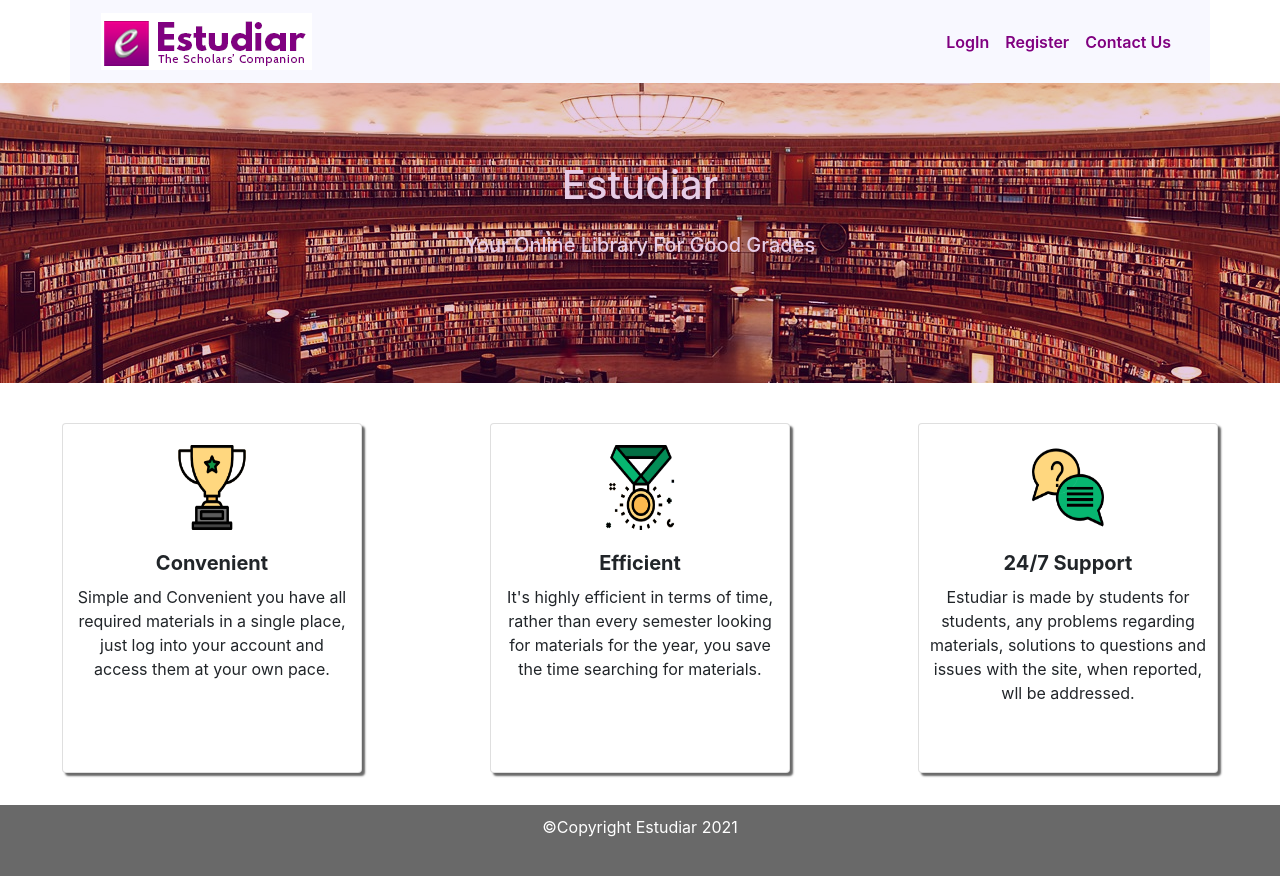
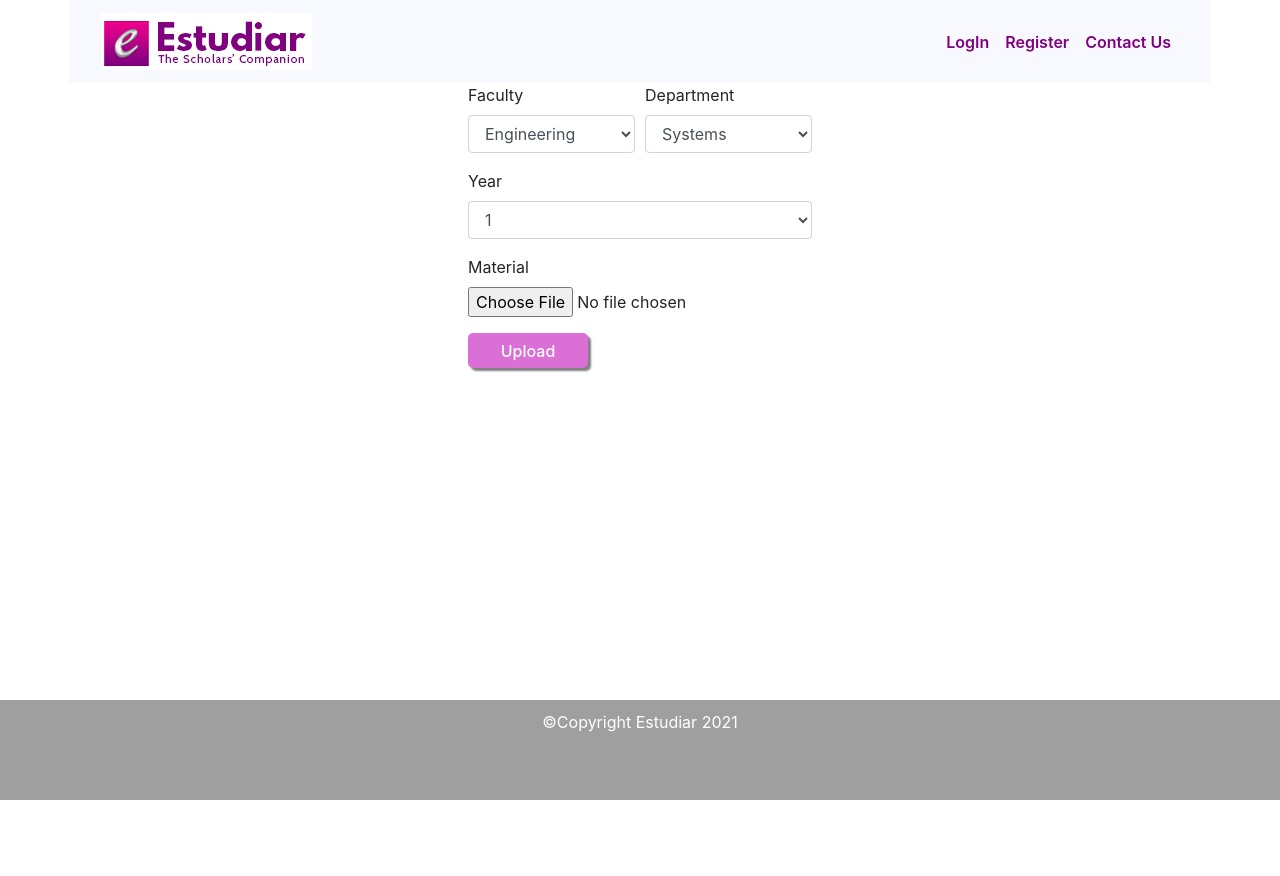
Before and after one commit to neostefan/estudiar-react, a React (Create React App) app: page /upload in a window 1280 px wide. Shown: the top 876 px of the page. After the commit the page ends 800 px from the top, so only its background shows below. Built offline with nearby package versions, Linux system fonts and the light colour scheme.

Commit message:
added materials and courses listing with upload page

```diff
--- a/src/App.js
+++ b/src/App.js
@@ -7,6 +7,9 @@ import Footer from './components/footer';
 import Home from './pages/home';
 import Login from './pages/login';
 import Register from './pages/register';
+import Upload from './pages/upload';
+import Courses from './pages/courses';
+import Materials from './pages/materials';
 
 function App() {
   return (
@@ -15,8 +18,11 @@ function App() {
         <Router>
           <Nav/>
           <Switch>
+            <Route path="/materials"><Materials/></Route>
+            <Route path="/courses"><Courses/></Route>
             <Route path="/register"><Register/></Route>
             <Route path="/login"><Login/></Route>
+            <Route path="/upload"><Upload/></Route>
             <Route path="/"><Home/></Route>
           </Switch>
         </Router>
--- a/src/components/footer.js
+++ b/src/components/footer.js
@@ -5,7 +5,7 @@ const Styles = Styled.footer`
     display: flex;
     justify-content: center;
     width: 100%;
-    background-color: #696969;
+    background-color: #9f9f9f;
     height: 100px;
     padding: 10px;
     color: white;
--- a/src/hoc/layout.js
+++ b/src/hoc/layout.js
@@ -3,6 +3,7 @@ import Styled from 'styled-components';
 
 const Styles = Styled.div`
     min-height: calc(100vh - 100px);
+    margin: 0;
 `;
 
 const Layout = ({children}) => (
--- /dev/null
+++ b/src/pages/courses.js
@@ -0,0 +1,57 @@
+import React from 'react';
+import Styled from 'styled-components';
+
+const Styles = Styled.div`
+    display: grid;
+    grid-template-columns: repeat(4, 1fr);
+    width: 100%;
+    grid-auto-rows: minmax(50px, auto);
+    align-content: center;
+    min-height: 400px;
+
+    .course {
+        width: 70%;
+        grid-column: 1/5;
+        justify-self: center;
+        border: 1px solid orchid;
+        color: orchid;
+        display: grid;
+        grid-template-columns: repeat(7, 1fr);
+    }
+
+    .course img {
+        grid-column: 2/3;
+        justify-self: center;
+        align-self: center;
+    }
+
+    .course .title {
+        grid-column: 3/8;
+        justify-self: center;
+        align-self: center;
+    }
+`;
+
+const Courses = () => {
+    return (
+        <Styles>
+            {testCourses.map(course => (
+                <div className="course">
+                    <img alt="img"/>
+                    <div className="title">{course}</div>
+                </div>
+            ))}
+        </Styles>
+    )
+}
+
+let testCourses = [
+    "GEG311",
+    "SSG312",
+    "MEG115",
+    "CEG401",
+    "SVY301",
+    "ECN501"
+]
+
+export default Courses;
--- /dev/null
+++ b/src/pages/materials.js
@@ -0,0 +1,60 @@
+import React from 'react';
+import Styled from 'styled-components';
+
+const Styles = Styled.div`
+    display: flex;
+    width: 100%;
+    flex-wrap: wrap;
+    justify-content: space-around;
+    margin: 10px 0;
+
+    .mat-container {
+        width: 200px;
+        min-height: 150px;
+        display: grid;
+        grid-template-columns: repeat(3, 1fr);
+        grid-template-rows: repeat(3, 1fr);
+        gap: 10px;
+    }
+
+    .mat-container img {
+        grid-column: 1/4;
+        grid-row: 1/3;
+    }
+
+    .mat-container .name {
+        grid-column: 1/4;
+        grid-row: 3/4;
+        color: purple;
+        font-size: small;
+        font-weight: 800;
+    }
+`;
+
+//The div with the name class should be a link from react router to the material stream
+const Materials = () => {
+    return (
+        <Styles>
+            {testMaterials.map(mat => (
+                <div className="mat-container">
+                    <img alt="img"/>
+                    <div className="name">{mat}</div>
+                </div>
+            ))}
+        </Styles>
+    )
+}
+
+let testMaterials = [
+    "Thermodynamics the ins and outs",
+    "Fluid Mechanics by some guy called banber",
+    "Advanced Engineering Maths",
+    "Arduino for nerds and geeks",
+    "C# fundamentals by Prof Michael",
+    "Fourier Analysis for lazy students by Dr Richard",
+    "Data Science and ML with python daddy Eni money",
+    "How to code like a boss by Tomjoe Tech",
+    "C# advanced by microsoft specialist Prof Benard"
+]
+
+export default Materials;
--- /dev/null
+++ b/src/pages/upload.js
@@ -0,0 +1,144 @@
+import React from 'react';
+import Styled from 'styled-components';
+import Form from 'react-bootstrap/Form';
+import Col from 'react-bootstrap/Col';
+
+import Button from '../components/button';
+
+const Styles = Styled.div`
+    display: grid;
+    grid-template-columns: repeat(4, 1fr);
+
+    form {
+        grid-column: 1/5;
+        justify-self: center;
+    }
+
+    @media screen and (max-width: 650px) {
+        padding: 10px;
+    }
+`;
+
+const Reducer = (state, action) => {
+    switch (action.type) {
+        case "FILE_UPLOAD":
+            return {
+                ...state,
+                material: action.file
+            }
+        case "INPUT_CHANGE":
+            return {
+                ...state,
+                [action.input]: action.value
+            }
+        default: return state
+    }
+}
+
+const Upload = () => {
+    let [state, dispatch] = React.useReducer(Reducer, {
+        faculty: "Engineering",
+        dept: "",
+        year: 1,
+        material: null
+    });
+
+    let options_faculty = [
+        "Engineering",
+        "Science"
+    ];
+
+    let checkFaculty = () => {
+        let engineering_depts = [
+            "Systems",
+            "Electrical",
+            "Mechanical",
+            "Chemical",
+            "Petrochemical",
+            "Biomedical",
+            "Surveying"
+        ];
+
+        let science_depts = [
+            "Geology",
+            "Pharmacy",
+            "Marine Biology",
+            "Zoology"
+        ]
+
+        if(state.faculty === "Engineering") {
+            return engineering_depts.map(dept => (
+                <option value={dept}>{dept}</option>
+            ))
+        }
+
+        if(state.faculty === "Science") {
+            return science_depts.map(dept => (
+                <option value={dept}>{dept}</option>
+            ))
+        }
+    }
+
+    let handleFileInput = e => dispatch({type: "FILE_UPLOAD", file: e.target.files[0]});
+
+    let handleChange = e => dispatch({type: "INPUT_CHANGE", input: e.target.name, value: e.target.value});
+
+    return (
+        <Styles>
+            <Form>
+                <Form.Row>
+                    <Col>
+                        <Form.Group>
+                            <Form.Label>Faculty</Form.Label>
+                            <Form.Control
+                                as="select"
+                                name="faculty"
+                                onChange={handleChange}
+                            >
+                                {options_faculty.map(fac => (
+                                    <option value={fac}>{fac}</option>
+                                ))}
+                            </Form.Control>
+                        </Form.Group>
+                    </Col>
+                    <Col>
+                        <Form.Group>
+                            <Form.Label>Department</Form.Label>
+                            <Form.Control
+                                as="select"
+                                name="dept"
+                                onChange={handleChange}
+                            >
+                                {checkFaculty()}
+                            </Form.Control>
+                        </Form.Group>
+                    </Col>
+                </Form.Row>
+                <Form.Group>
+                    <Form.Label>Year</Form.Label>
+                    <Form.Control
+                        as="select"
+                        name="year"
+                        onChange={handleChange}
+                    >
+                        <option value={1}>1</option>
+                        <option value={2}>2</option>
+                        <option value={3}>3</option>
+                        <option value={4}>4</option>
+                        <option value={5}>5</option>
+                    </Form.Control>
+                </Form.Group>
+                <Form.Group>
+                    <Form.Label>Material</Form.Label>
+                    <Form.File
+                        accept=".jpg .pdf .png .doc"
+                        onChange={handleFileInput}
+                    />
+                </Form.Group>
+                <Button type="submit" text="Upload"/>
+            </Form>
+        </Styles>
+    );
+}
+
+export default Upload;
```
Also changed, not shown: 1 other file (tests, documents, lock files or other folders).
